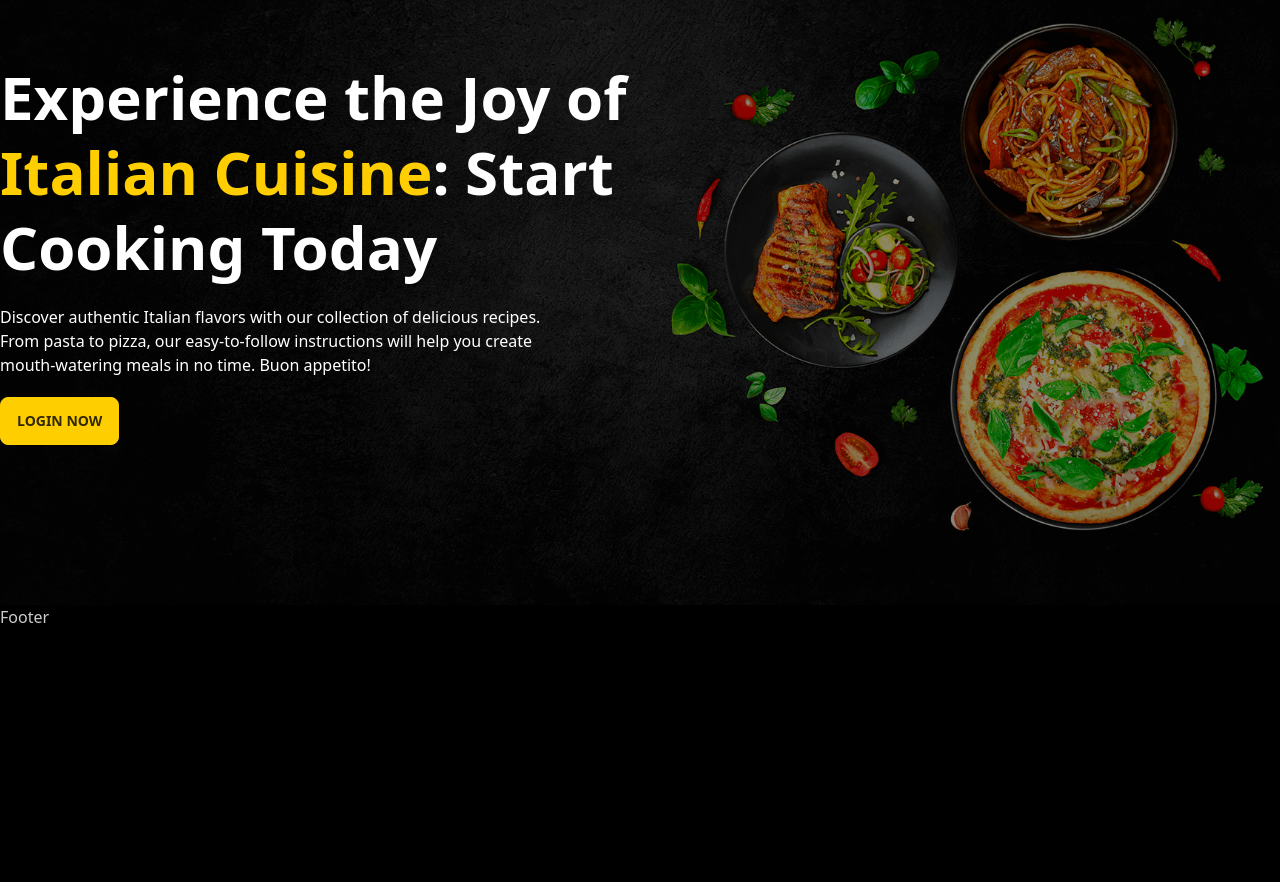
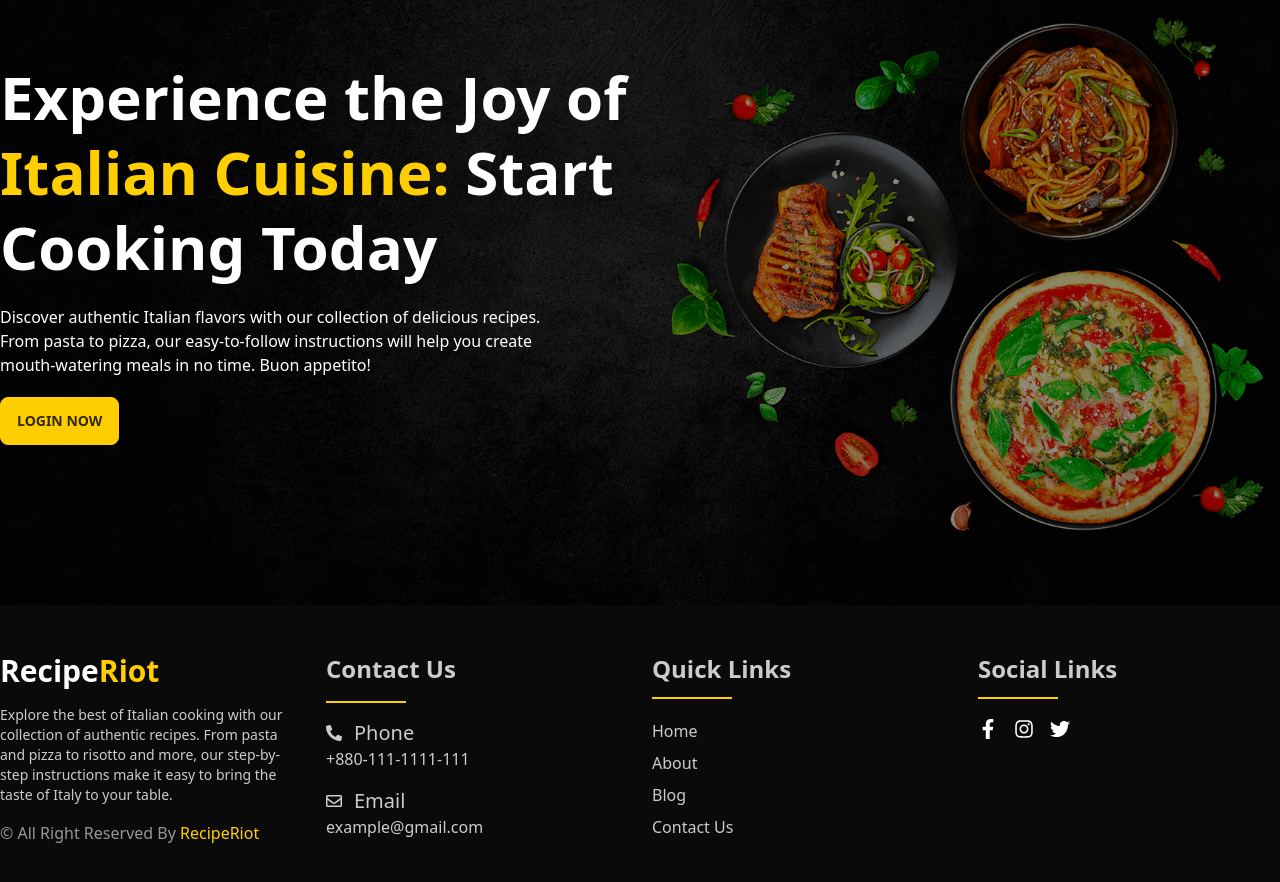
Before and after one commit to Rabby-khan-04/Assignment-10-Project, a React (Vite) app: page / in a window 1280 px wide. Shown: the part 180-1062 px from the top of the page. Before the commit the page ends 809 px from the top, so only its background shows below. Built offline with nearby package versions, Linux system fonts and the light colour scheme.

Commit message:
Footer Added

```diff
--- a/package.json
+++ b/package.json
@@ -16,6 +16,7 @@
     "match-sorter": "^6.3.1",
     "react": "^18.2.0",
     "react-dom": "^18.2.0",
+    "react-icons": "^4.8.0",
     "react-router-dom": "^6.11.0",
     "sort-by": "^1.2.0"
   },
--- a/src/App.jsx
+++ /dev/null
@@ -1,11 +0,0 @@
-function App() {
-  return (
-    <>
-      <div>
-        <h1 className="text-3xl font-bold underline">Hello world!</h1>
-      </div>
-    </>
-  );
-}
-
-export default App;
--- a/src/Layouts/MainLayouts.jsx
+++ b/src/Layouts/MainLayouts.jsx
@@ -12,7 +12,7 @@ const MainLayouts = () => {
       <main>
         <Outlet />
       </main>
-      <footer>
+      <footer className="bg-[#0a0a0a]">
         <Footer />
       </footer>
     </>
--- a/src/Pages/Home/Home/Home.jsx
+++ b/src/Pages/Home/Home/Home.jsx
@@ -10,7 +10,7 @@ const Home = () => {
           <div className="max-w-3xl space-y-5">
             <h2 className="text-6xl text-white font-bold leading-tight">
               Experience the Joy of{" "}
-              <span className="text-primary">Italian Cuisine</span>: Start
+              <span className="text-primary">Italian Cuisine:</span> Start
               Cooking Today
             </h2>
             <p className="text-base text-white max-w-xl">
--- a/src/Pages/Shared/Footer/Footer.jsx
+++ b/src/Pages/Shared/Footer/Footer.jsx
@@ -1,7 +1,73 @@
 import React from "react";
+import { Link } from "react-router-dom";
+import {
+  FaFacebookF,
+  FaInstagram,
+  FaPhoneAlt,
+  FaRegEnvelope,
+  FaTwitter,
+} from "react-icons/fa";
 
 const Footer = () => {
-  return <div>Footer</div>;
+  return (
+    <div className="container grid grid-cols-4 gap-6 py-12">
+      <div className="space-y-4">
+        <h2>
+          <Link to="/" className="text-white font-bold text-3xl">
+            Recipe<span className="text-primary">Riot</span>
+          </Link>
+        </h2>
+        <p className="text-sm">
+          Explore the best of Italian cooking with our collection of authentic
+          recipes. From pasta and pizza to risotto and more, our step-by-step
+          instructions make it easy to bring the taste of Italy to your table.
+        </p>
+        <p className="text-[#989898]">
+          &copy; All Right Reserved By{" "}
+          <Link to="/" className="text-primary">
+            RecipeRiot
+          </Link>
+        </p>
+      </div>
+      <div className="space-y-4">
+        <h3 className="text-2xl font-bold">Contact Us</h3>
+        <div className="h-0.5 w-20 bg-primary mt-3 mb-5"></div>
+        <div className="hover:text-primary">
+          <div className="flex items-center gap-3">
+            <FaPhoneAlt className="text-base" />
+            <p className="text-xl">Phone</p>
+          </div>
+          <a href="tel:+8801111111111">+880-111-1111-111</a>
+        </div>
+        <div className="hover:text-primary">
+          <div className="flex items-center gap-3">
+            <FaRegEnvelope className="text-base" />
+            <p className="text-xl">Email</p>
+          </div>
+          <a href="mailto:example@gmail.com">example@gmail.com</a>
+        </div>
+      </div>
+      <div>
+        <h3 className="text-2xl font-bold">Quick Links</h3>
+        <div className="h-0.5 w-20 bg-primary mt-3 mb-5"></div>
+        <ul className="space-y-2">
+          <li>Home</li>
+          <li>About</li>
+          <li>Blog</li>
+          <li>Contact Us</li>
+        </ul>
+      </div>
+      <div>
+        <h3 className="text-2xl font-bold">Social Links</h3>
+        <div className="h-0.5 w-20 bg-primary mt-3 mb-5"></div>
+        <div className="flex items-center gap-4">
+          <FaFacebookF className="text-xl text-white hover:text-primary" />
+          <FaInstagram className="text-xl text-white hover:text-primary" />
+          <FaTwitter className="text-xl text-white hover:text-primary" />
+        </div>
+      </div>
+    </div>
+  );
 };
 
 export default Footer;
--- a/src/main.jsx
+++ b/src/main.jsx
@@ -1,6 +1,5 @@
 import React from "react";
 import ReactDOM from "react-dom/client";
-import App from "./App.jsx";
 import "./index.css";
 import { RouterProvider } from "react-router-dom";
 import { router } from "./Routes/MainRoutes.jsx";
```
Also changed, not shown: 1 other file (tests, documents, lock files or other folders).
